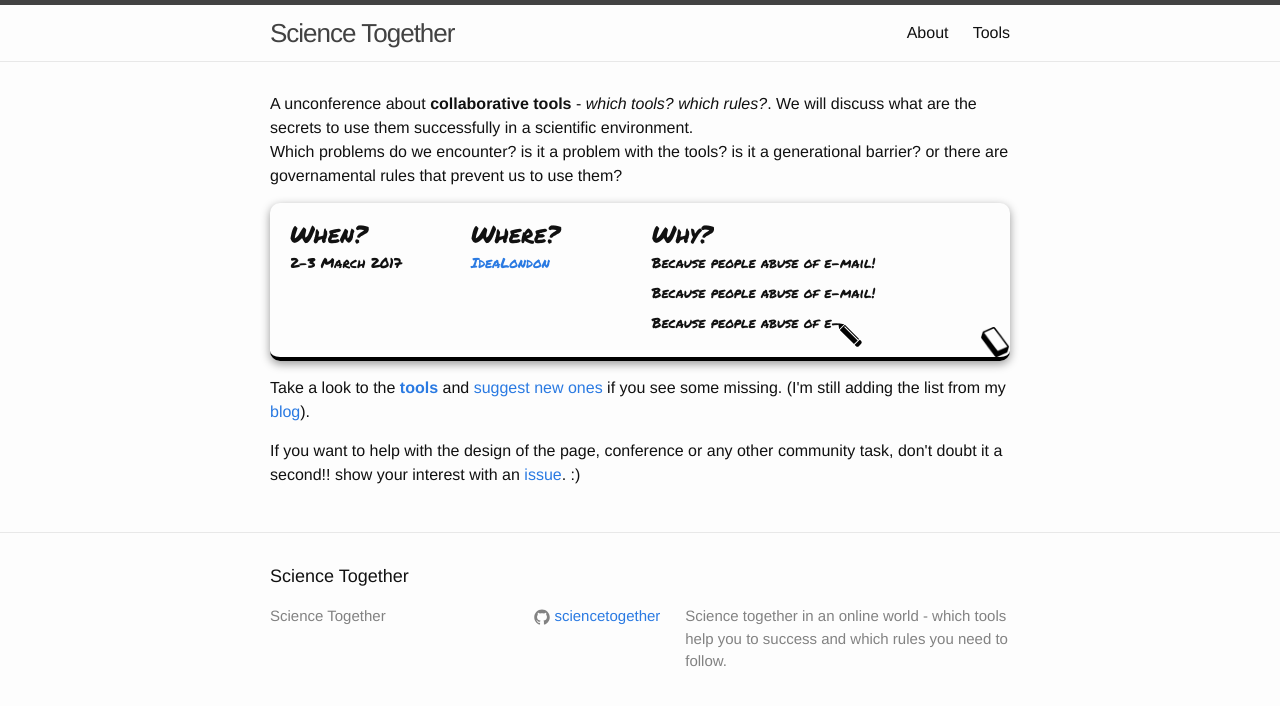
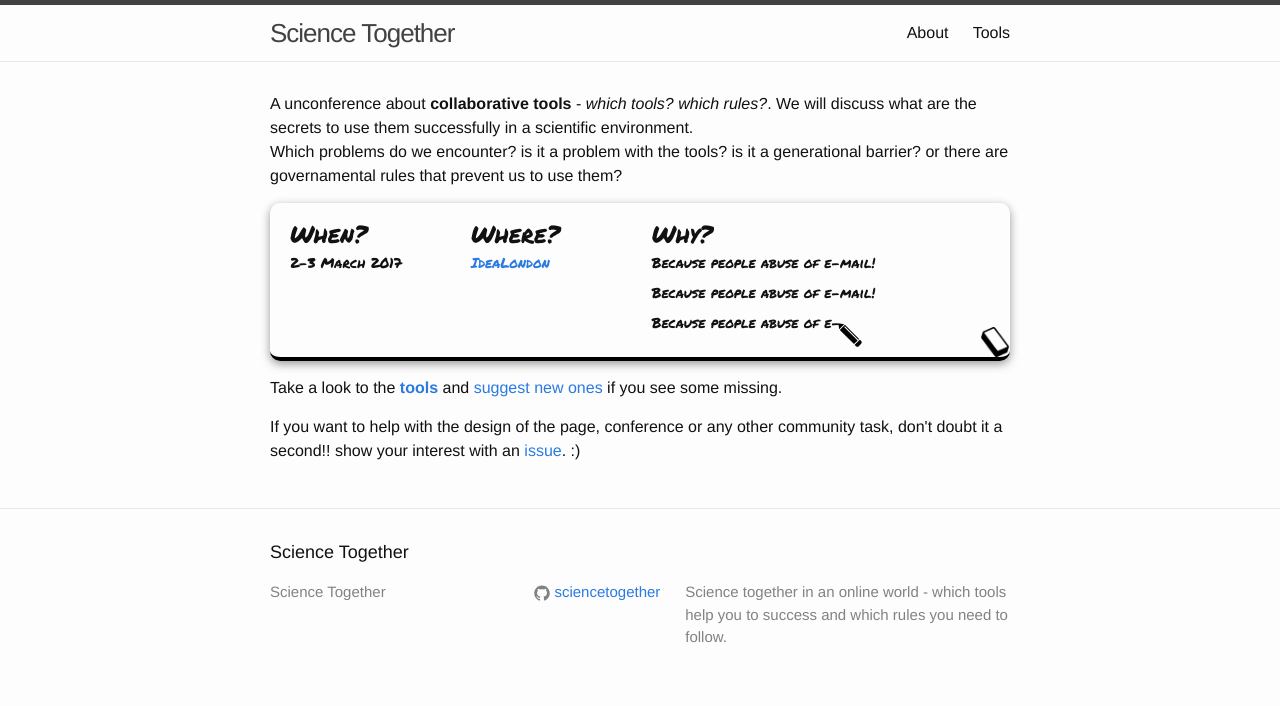
Before and after one commit to ScienceTogether/sciencetogether.github.io, a Jekyll site: the page built from index.html, in a window 1280 px wide. Shown: the top 706 px of the page. Built offline with Jekyll 4.4.1, drawn with Linux system fonts in a browser that asks for light colours.

Commit message:
update tools/remove note to blog

```diff
--- a/index.html
+++ b/index.html
@@ -46,8 +46,6 @@ layout: default
     Take a look to the <b><a href="/tools">tools</a></b> and
     <a href="https://github.com/ScienceTogether/tools">suggest new ones</a>
     if you see some missing.
-    (I'm still adding the list from my
-    <a href="https://dpshelio.github.io/blog/2015/11/01/CollaborativeTools.html">blog</a>).
     </p>
 
     <p>
```
